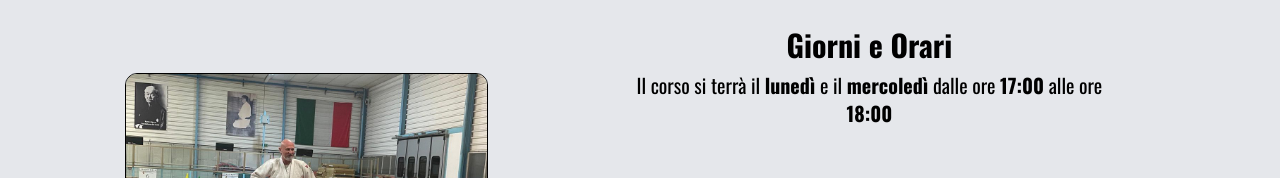
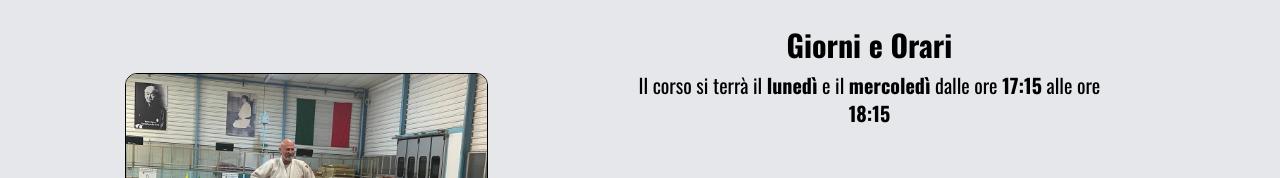
Before and after one commit to DaveBalda/judosassuolo, a React (Vite) app: page /corsi in a window 1280 px wide. Shown: the part 316-494 px from the top of the page. Built offline with nearby package versions, Linux system fonts and the light colour scheme; a web font is replaced by a local one.

Commit message:
Modifiche orario elementari e contatto Daniele

```diff
--- a/src/pages/Contatti/Contatti.tsx
+++ b/src/pages/Contatti/Contatti.tsx
@@ -38,10 +38,10 @@ function Contatti() {
           <div className="icons-large items-center gap-20">
             <div className="flex flex-col gap-3 items-center">
               <h3 className="text-2xl text-center font-bold font-oswald">
-                Giancarlo Casolari
+                Daniele Di Martino
               </h3>
               <p className="text-xl font-gidole">
-                <strong>Cellulare: </strong>3334268884
+                <strong>Cellulare: </strong>3486979204
                 <br />
                 <strong>Mail: </strong>judoclubsassuolo@gmail.com
                 <br />
@@ -71,10 +71,10 @@ function Contatti() {
           <div className="icons-small items-center gap-10">
             <div className="flex flex-col gap-3 items-center">
               <h3 className="text-2xl text-center font-bold font-oswald">
-                Giancarlo Casolari
+                Daniele Di Martino
               </h3>
               <p className="text-xl font-gidole">
-                <strong>Cellulare: </strong>3334268884
+                <strong>Cellulare: </strong>3486979204
                 <br />
                 <strong>Mail: </strong>judoclubsassuolo@gmail.com
                 <br />
--- a/src/pages/Corsi/Corsi.tsx
+++ b/src/pages/Corsi/Corsi.tsx
@@ -25,8 +25,8 @@ function Corsi() {
                 </h1>
                 <p className="text-xl font-oswald">
                   Il corso si terrà il <strong>lunedì</strong> e il{" "}
-                  <strong>mercoledì</strong> dalle ore <strong>17:00</strong>{" "}
-                  alle ore <strong>18:00</strong>
+                  <strong>mercoledì</strong> dalle ore <strong>17:15</strong>{" "}
+                  alle ore <strong>18:15</strong>
                 </p>
               </div>
               <div className="flex flex-col gap-2 items-center">
```
Also changed, not shown: 1 other file (tests, documents, lock files or other folders).
